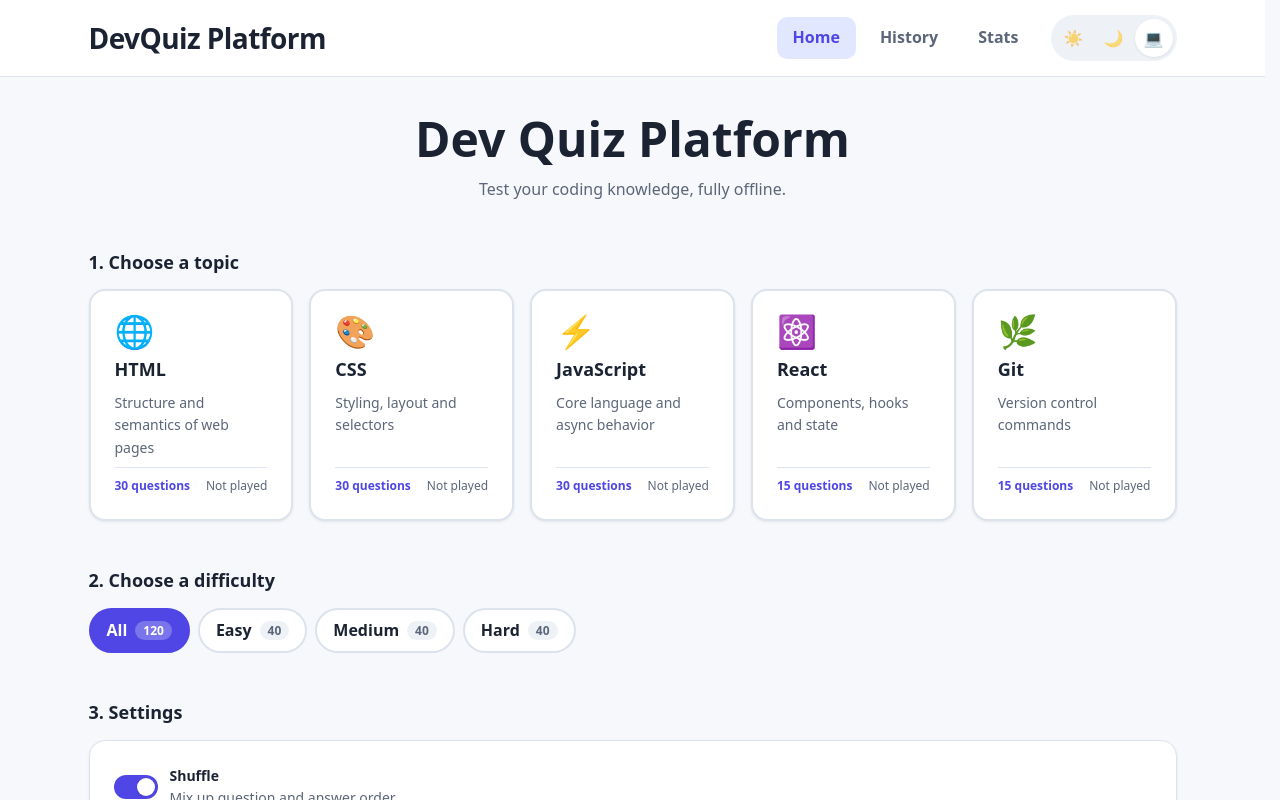
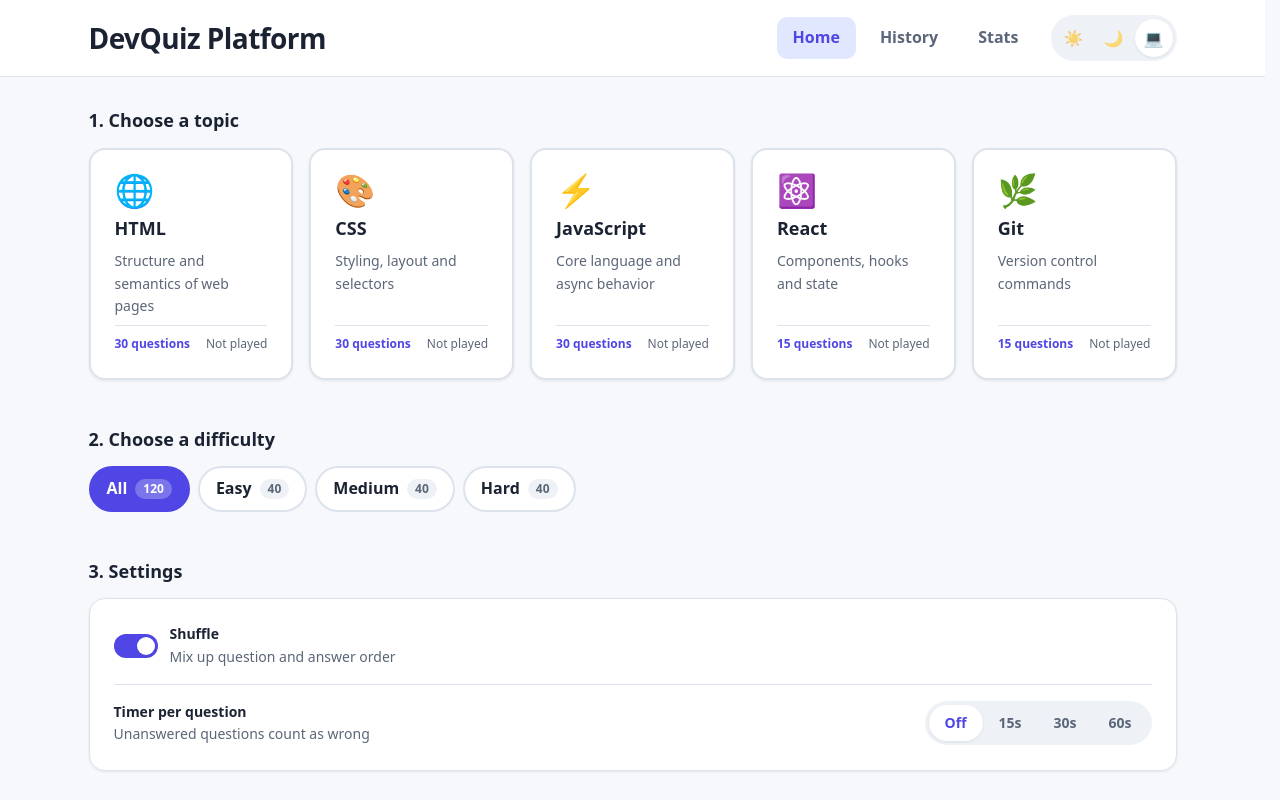
Before and after one commit to sieve-dev-sudo/dev-quiz-platform, a React (Vite) app: page / in a window 1280 px wide. Shown: the top 800 px of the page. Built offline with nearby package versions, Linux system fonts and the light colour scheme.

Commit message:
refactor: remove hero title from Home

```diff
--- a/src/pages/Home.jsx
+++ b/src/pages/Home.jsx
@@ -41,11 +41,6 @@ function Home() {
 
   return (
     <section className="home">
-      <div className="home-hero">
-        <h1>Dev Quiz Platform</h1>
-        <p className="text-muted">Test your coding knowledge, fully offline.</p>
-      </div>
-
       <MistakesBanner total={mistakeList.length} countsByCategory={countsByCategory} />
 
       <div className="home-section">
```
